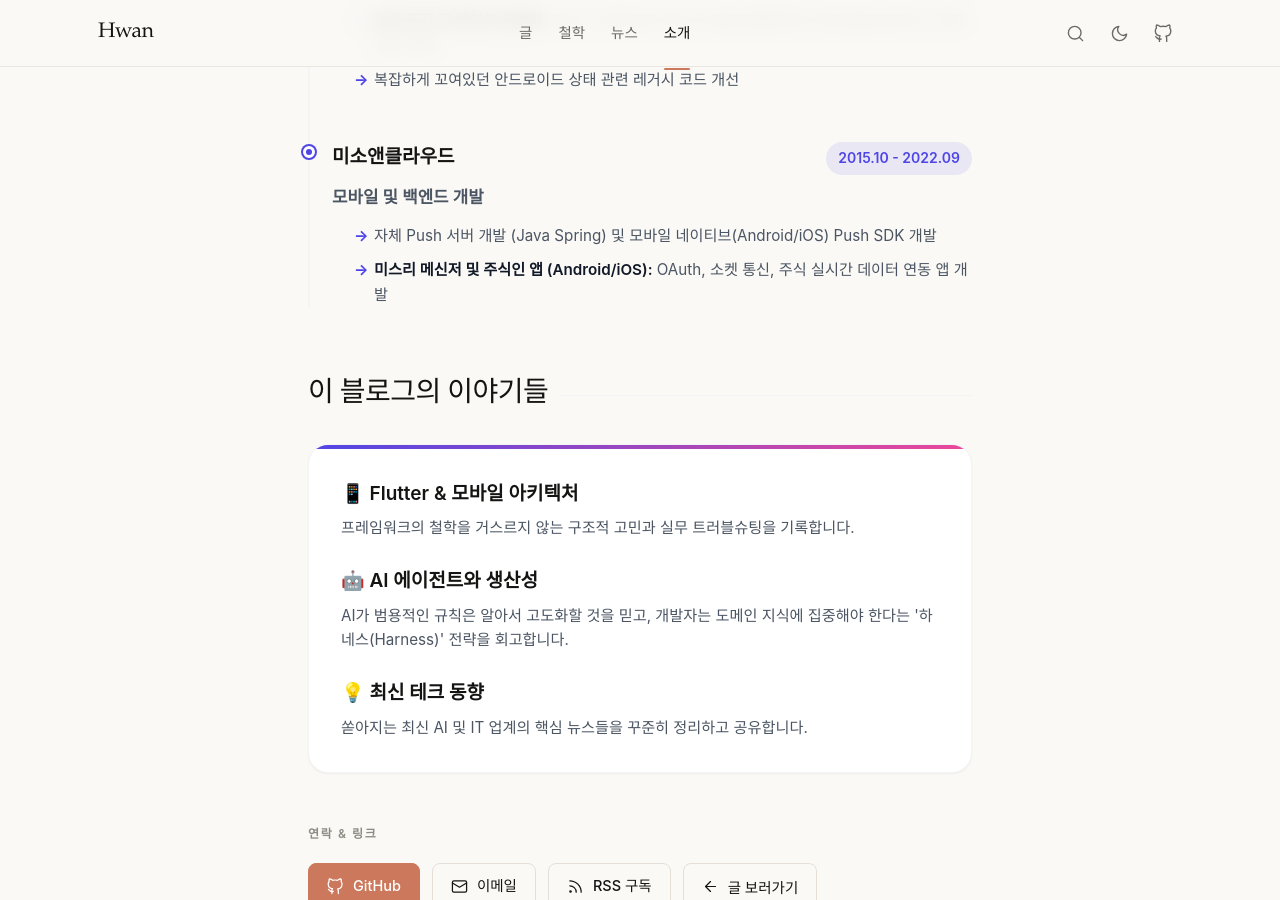
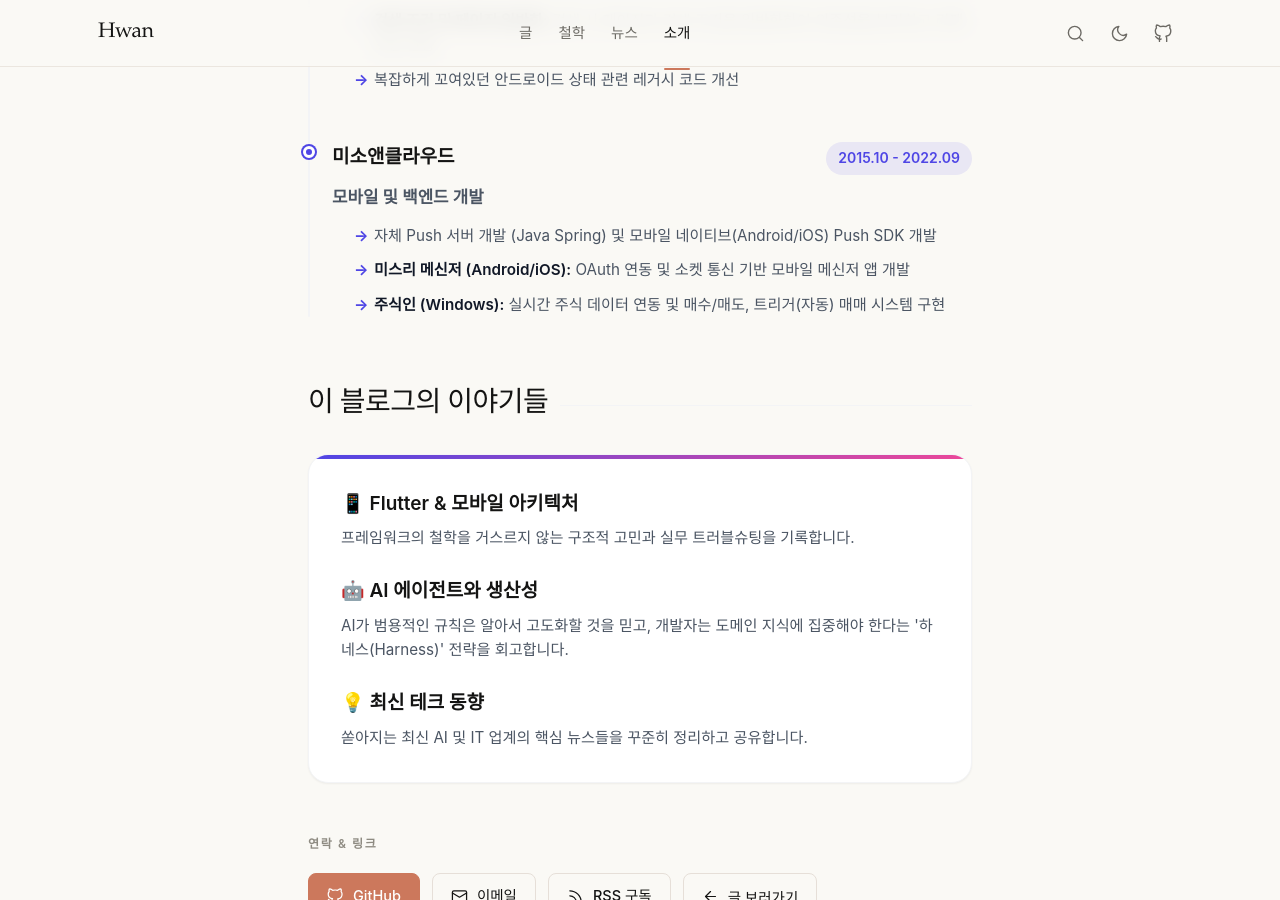
Before and after one commit to Hwan3434/Hwan3434.github.io, a Jekyll site: the page built from about.md, in a window 1280 px wide and 900 px high, scrolled down 2295 px. Built offline with Jekyll 4.4.1, drawn with Linux system fonts in a browser that asks for light colours; some web fonts are replaced.

Commit message:
Fix factual error: split Jusikin (Windows) from Misslee Messenger (Mobile)

```diff
--- a/about.md
+++ b/about.md
@@ -357,7 +357,8 @@ permalink: /about/
       <div class="stitch-role">모바일 및 백엔드 개발</div>
       <ul class="stitch-tasks">
         <li>자체 Push 서버 개발 (Java Spring) 및 모바일 네이티브(Android/iOS) Push SDK 개발</li>
-        <li><strong>미스리 메신저 및 주식인 앱 (Android/iOS):</strong> OAuth, 소켓 통신, 주식 실시간 데이터 연동 앱 개발</li>
+        <li><strong>미스리 메신저 (Android/iOS):</strong> OAuth 연동 및 소켓 통신 기반 모바일 메신저 앱 개발</li>
+        <li><strong>주식인 (Windows):</strong> 실시간 주식 데이터 연동 및 매수/매도, 트리거(자동) 매매 시스템 구현</li>
       </ul>
     </div>
 
```
